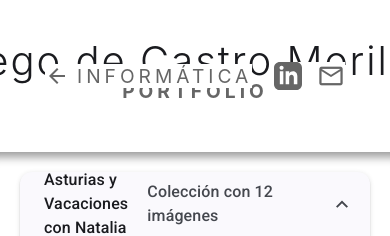
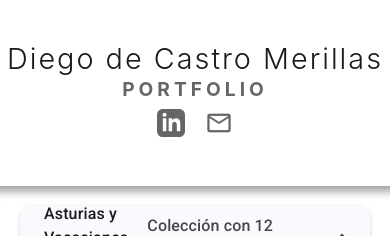
Before and after one commit to diegodc03/portfolio-fr, an Angular app: page /photosPortfolio in a window 390 px wide. Shown: the top 236 px of the page. Built offline with nearby package versions, Linux system fonts and the light colour scheme.

Commit message:
mobile first

```diff
--- a/src/app/components/navbar/navbar.html
+++ b/src/app/components/navbar/navbar.html
@@ -15,6 +15,11 @@
 
     <div class="nav-actions">
         <div class="settings">
+            <button class="icon-btn text-btn" routerLink="/photosPortfolio" title="Fotografia">
+                <span class="material-symbols-outlined">
+                    camera_roll
+                </span>
+            </button>
             <button class="icon-btn" title="Cambiar tema" (click)="toggleTheme()">
                 @if (darkIconBool()) {
                     🌙
--- a/src/app/components/navbar/navbar.ts
+++ b/src/app/components/navbar/navbar.ts
@@ -1,8 +1,9 @@
 import { Component, ElementRef, HostListener, inject, Inject, signal } from '@angular/core';
 import { DOCUMENT } from '@angular/common';
+import { RouterLink } from "@angular/router";
 @Component({
   selector: 'app-navbar',
-  imports: [],
+  imports: [RouterLink],
   templateUrl: './navbar.html',
   styleUrl: './navbar.css',
 })
--- a/src/app/components/photos-portfolio/expansion-panel-father/expansion-panel-father.ts
+++ b/src/app/components/photos-portfolio/expansion-panel-father/expansion-panel-father.ts
@@ -7,7 +7,6 @@ import { ExpansionPanel } from "../expansion-panel/expansion-panel";
   selector: 'app-expansion-panel-father',
   imports: [MatAccordion, ExpansionPanel],
   templateUrl: './expansion-panel-father.html',
-  styleUrl: './expansion-panel-father.css',
 })
 export class ExpansionPanelFather {
 
--- a/src/app/pages/photos-portfolio/photos-portfolio.css
+++ b/src/app/pages/photos-portfolio/photos-portfolio.css
@@ -135,3 +135,46 @@
     position: relative;
     z-index: 1;
 }
+
+/* By default, hide the mobile social icons */
+.mobile-socials {
+    display: none;
+    justify-content: center;
+    gap: 20px;
+    margin-top: 10px;
+}
+
+/* RESPONSIVE SETTINGS */
+@media (max-width: 768px) {
+
+    /* 1. Hide the text "Informática", keep only the arrow icon */
+    .nav-text {
+        display: none;
+    }
+
+    /* 2. Hide the right container (the original icons) */
+    .right-container {
+        display: none;
+    }
+    .left-container {
+        display: none;
+    }
+
+
+
+    /* 3. Show the icons under the Portfolio text */
+    .mobile-socials {
+        display: flex;
+    }
+
+    /* Adjust header height if needed for the extra line of icons */
+    .header-section {
+        height: 22vh;
+        padding: 0 20px;
+    }
+
+    /* Make h1 smaller so it doesn't overflow */
+    .text-content h1 {
+        font-size: 1.8rem;
+    }
+}
--- a/src/app/pages/photos-portfolio/photos-portfolio.html
+++ b/src/app/pages/photos-portfolio/photos-portfolio.html
@@ -4,7 +4,7 @@
 
   <div class="header-section">
 
-    <div class="left-container">
+    <div class="left-container" routerLink="/softwareIng">
         <button class="nav-btn text-accesories-content" routerLink="/informatica">
             <span class="material-symbols-outlined">arrow_back</span>
             Informática
@@ -14,6 +14,14 @@
     <div class="text-content">
       <h1>Diego de Castro Merillas</h1>
       <h3>Portfolio</h3>
+      <div class="mobile-socials">
+        <a href="https://www.linkedin.com/in/tu-perfil" target="_blank" class="icon-btn">
+            <svg xmlns="http://www.w3.org/2000/svg" width="24" height="24" viewBox="0 0 24 24" fill="currentColor"><path d="M19 0h-14c-2.761 0-5 2.239-5 5v14c0 2.761 2.239 5 5 5h14c2.762 0 5-2.239 5-5v-14c0-2.761-2.238-5-5-5zm-11 19h-3v-11h3v11zm-1.5-12.268c-.966 0-1.75-.79-1.75-1.764s.784-1.764 1.75-1.764 1.75.79 1.75 1.764-.783 1.764-1.75 1.764zm13.5 12.268h-3v-5.604c0-3.368-4-3.113-4 0v5.604h-3v-11h3v1.765c1.396-2.586 7-2.777 7 2.476v6.759z"/></svg>
+        </a>
+        <a href="mailto:tuemail@ejemplo.com" class="icon-btn">
+            <span class="material-symbols-outlined">mail</span>
+        </a>
+      </div>
     </div>
 
     <div class="right-container">
--- a/src/app/pages/photos-portfolio/photos-portfolio.ts
+++ b/src/app/pages/photos-portfolio/photos-portfolio.ts
@@ -1,9 +1,10 @@
 import { Component } from '@angular/core';
 import { ExpansionPanelFather } from "../../components/photos-portfolio/expansion-panel-father/expansion-panel-father";
+import { RouterLink } from "@angular/router";
 
 @Component({
   selector: 'app-photos-portfolio',
-  imports: [ExpansionPanelFather],
+  imports: [ExpansionPanelFather, RouterLink],
   templateUrl: './photos-portfolio.html',
   styleUrl: './photos-portfolio.css',
 })
```
Also changed, not shown: src/app/components/photos-portfolio/expansion-panel-father/expansion-panel-father.css (deleted).
